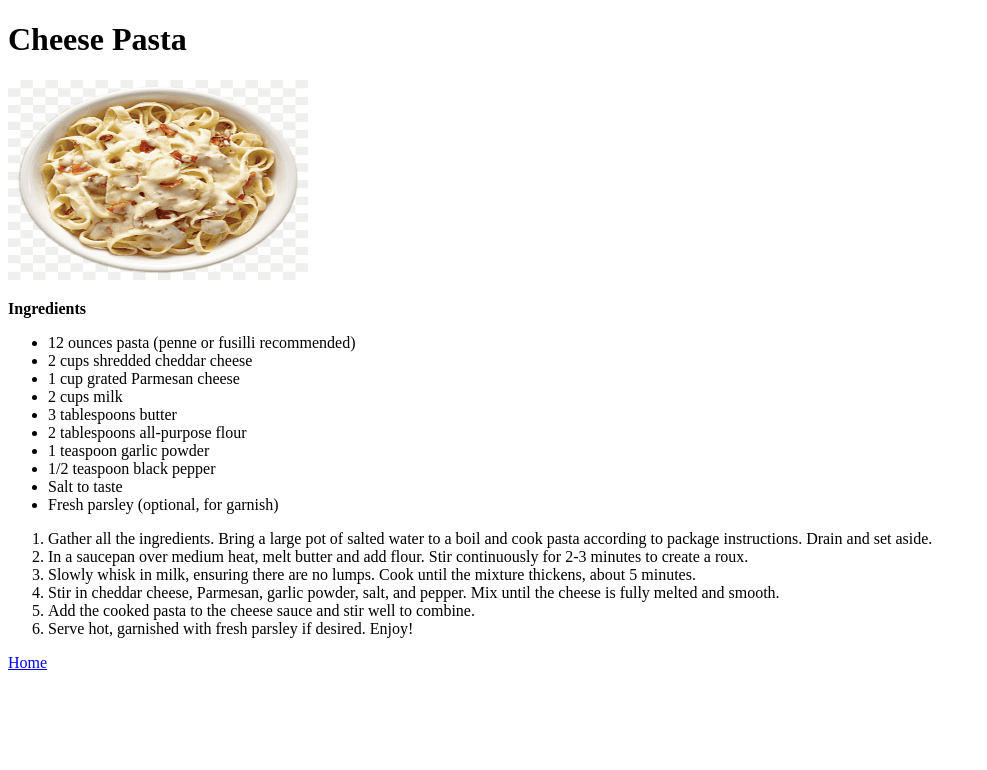
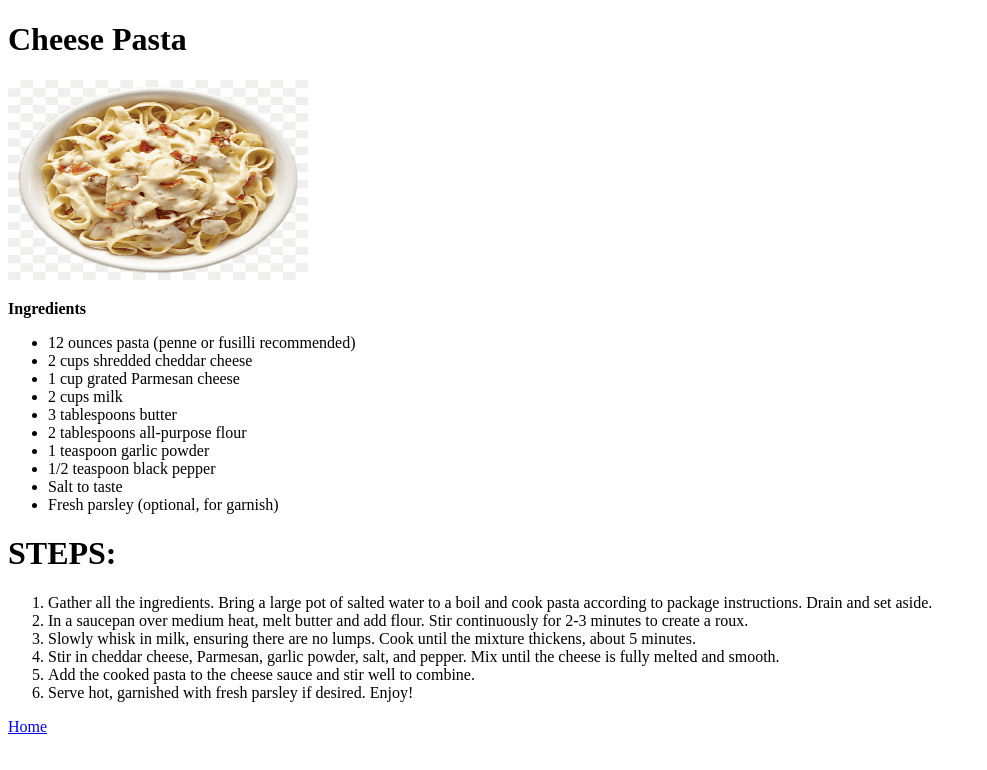
Before and after one commit to Cruzz69/Project--recipies, a plain HTML site: page recipies/cheesepasta.html in a window 1280 px wide. Shown: the whole page, without its empty margins (0-987 px from the left). Drawn offline with Linux system fonts and the light colour scheme.

Commit message:
final commit

```diff
--- a/recipies/cheesepasta.html
+++ b/recipies/cheesepasta.html
@@ -2,7 +2,6 @@
 <html lang="en">
 <head>
     <meta charset="UTF-8">
-    <meta name="viewport" content="width=device-width, initial-scale=1.0">
     <title>Cheese Pasta Recipe</title>
 </head>
 <body>
@@ -21,6 +20,7 @@
         <li>Salt to taste</li>
         <li>Fresh parsley (optional, for garnish)</li>
     </ul>
+    <h1>STEPS:</h1>
     <ol>
         <li>Gather all the ingredients. Bring a large pot of salted water to a boil and cook pasta according to package instructions. Drain and set aside.</li>
         <li>In a saucepan over medium heat, melt butter and add flour. Stir continuously for 2-3 minutes to create a roux.</li>
```
Also changed, not shown: recipies/cesarsalad.html (+1 -0 lines).
